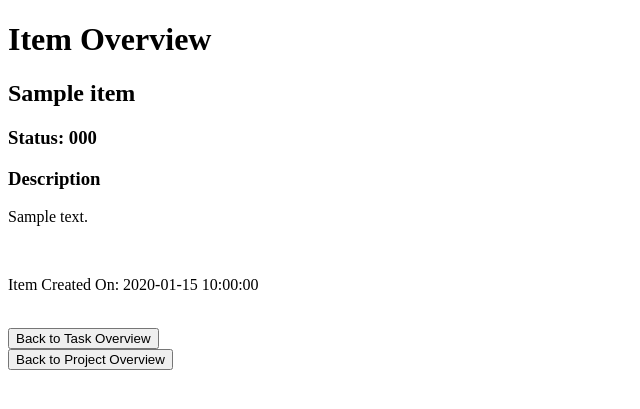
After one commit to vapor05/projectTracker, a Flask app: a page that uses web/trackerApp/templates/items/overview.html in a window 1280 px wide. The commit adds this page. Shown: the top 409 px of the page, without its empty margins (0-640 px from the left). Run offline with Flask 2, Linux system fonts and the light colour scheme; a user stored in the database is signed in; tables that the repository leaves empty hold one stand-in row (values such as "Sample post").

Commit message:
Added new view and test cases for items, also added a .coveragerc file for the coverage report

```diff
--- a/web/test_runner.py
+++ b/web/test_runner.py
@@ -5,6 +5,7 @@ from trackerApp.tests.test_core_views import CoreViewTests
 from trackerApp.tests.test_models import ModelTests
 from trackerApp.tests.test_project_views import ProjectViewTests
 from trackerApp.tests.test_task_views import TaskViewTests
+from trackerApp.tests.test_item_views import ItemViewTests
 
 def suite():
     suite = unittest.TestSuite()
@@ -23,6 +24,8 @@ def suite():
 
     suite.addTest(TaskViewTests("test_add_task"))
 
+    suite.addTest(ItemViewTests("test_add_item"))
+
     return suite
 
 if __name__ == "__main__":
--- a/web/trackerApp/items/views.py
+++ b/web/trackerApp/items/views.py
@@ -22,3 +22,10 @@ def add(task_title):
         return redirect(url_for("tasks.overview", title=task_title))
 
     return render_template("items/add.html", form=form, task_title=task_title)
+
+
+@items.route("/item_overview/<item_title>", methods=["GET", "POST"])
+@login_required
+def overview(item_title):
+    item = Item.find_by_title(item_title, current_user.user_id)
+    return render_template("items/overview.html", item=item)
--- a/web/trackerApp/templates/items/add.html
+++ b/web/trackerApp/templates/items/add.html
@@ -2,7 +2,7 @@
 {% block content %}
 
 <div>
-    <h1>Fill in the below form to add a task to the project {{ project_title }}</h1>
+    <h1>Fill in the below form to add an item to the task {{ task_title }}</h1>
     <br>
     <form method="POST">
         {{ form.hidden_tag() }}
--- /dev/null
+++ b/web/trackerApp/templates/items/overview.html
@@ -0,0 +1,23 @@
+{% extends 'core/base.html' %}
+{% block content %}
+
+<div>
+    <h1>Item Overview</h1>
+    <h2>{{ item.title }}</h2>
+    <h3>Status: {{ item.status.status_code }}</h3>
+    <h3>Description</h3>
+    <p>{{ item.description }}</p>
+    <br>
+    <p>Item Created On: {{ item.create_date }}</p>
+</div>
+<br>
+<div>
+    <form action="{{ url_for('tasks.overview', title=item.task.title) }}" method="GET">
+        <input type="submit" value="Back to Task Overview">
+    </form>
+    <form action="{{ url_for('projects.overview', title=item.task.project.title) }}" method="GET">
+        <input type="submit" value="Back to Project Overview">
+    </form>
+</div>
+
+{% endblock %}
--- a/web/trackerApp/templates/tasks/overview.html
+++ b/web/trackerApp/templates/tasks/overview.html
@@ -4,7 +4,7 @@
 <div>
     <h1>Task Overview</h1>
     <h2>{{ task.title }}</h2>
-    <h3>Status: {{ task.status.status_code}}</h3>
+    <h3>Status: {{ task.status.status_code }}</h3>
     <h3>Description</h3>
     <p>{{ task.description }}</p>
     <br>
@@ -15,7 +15,7 @@
     {% for item in task.items %}
         <ul>
             {{ item.title }}
-            <form action="#" method="GET">
+            <form action="{{ url_for('items.overview', item_title=item.title) }}" method="GET">
                 <input type="submit" value="See Item Detail">
             </form>
         </ul>
```
Also changed, not shown: web/trackerApp/tests/test_item_views.py (added, +33 -0 lines), 1 other file.
